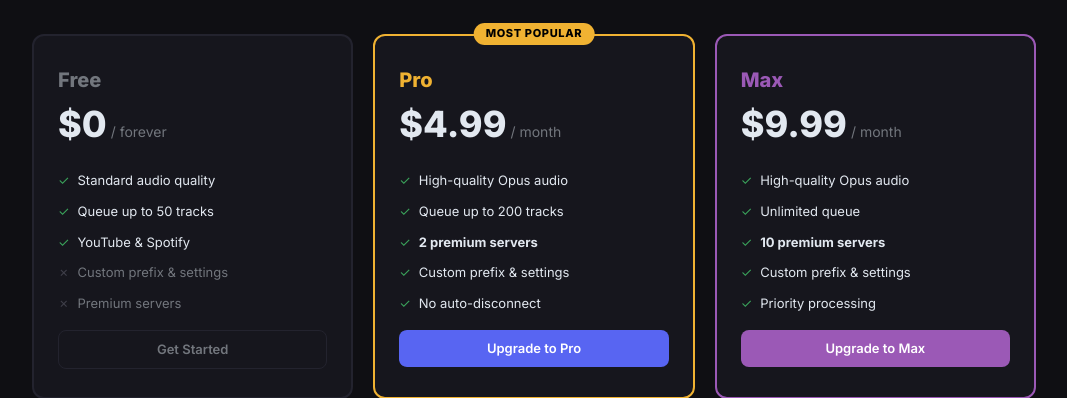
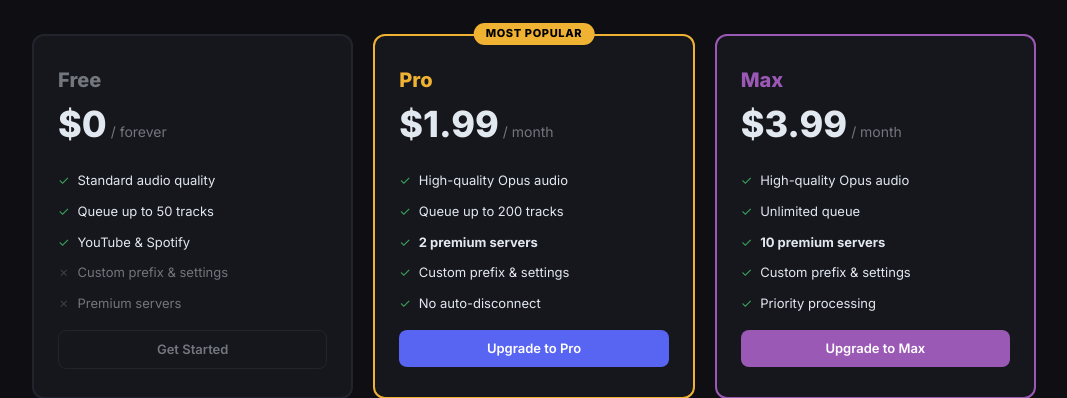
Before and after one commit to sayanpramanik2012/Buff-Discord-MusicPlayer, a Flask app: page / in a window 1280 px wide. Shown: the part 1672-2070 px from the top of the page, without its empty margins (106-1173 px from the left). Run offline with Flask 3, Linux system fonts and the light colour scheme; data that the repository does not hold is empty; parts of the project's set-up code (start-up, migrations or seed data) failed here and were passed over.

Commit message:
chore: update pricing — Pro $1.99/mo, Max $3.99/mo
https://claude.ai/code/session_01DtjhPp2uWVpwRoUckpBJ8N

```diff
--- a/templates/webapp/landing.html
+++ b/templates/webapp/landing.html
@@ -126,7 +126,7 @@
       <div>
         <div class="plan-name" style="color:var(--plan-pro)">Pro</div>
         <div class="plan-price">
-          <span class="plan-price-amount">$4.99</span>
+          <span class="plan-price-amount">$1.99</span>
           <span class="plan-price-period">/ month</span>
         </div>
       </div>
@@ -145,7 +145,7 @@
       <div>
         <div class="plan-name" style="color:var(--plan-max)">Max</div>
         <div class="plan-price">
-          <span class="plan-price-amount">$9.99</span>
+          <span class="plan-price-amount">$3.99</span>
           <span class="plan-price-period">/ month</span>
         </div>
       </div>
```
Also changed, not shown: templates/webapp/plans.html (+4 -4 lines), README.md.
